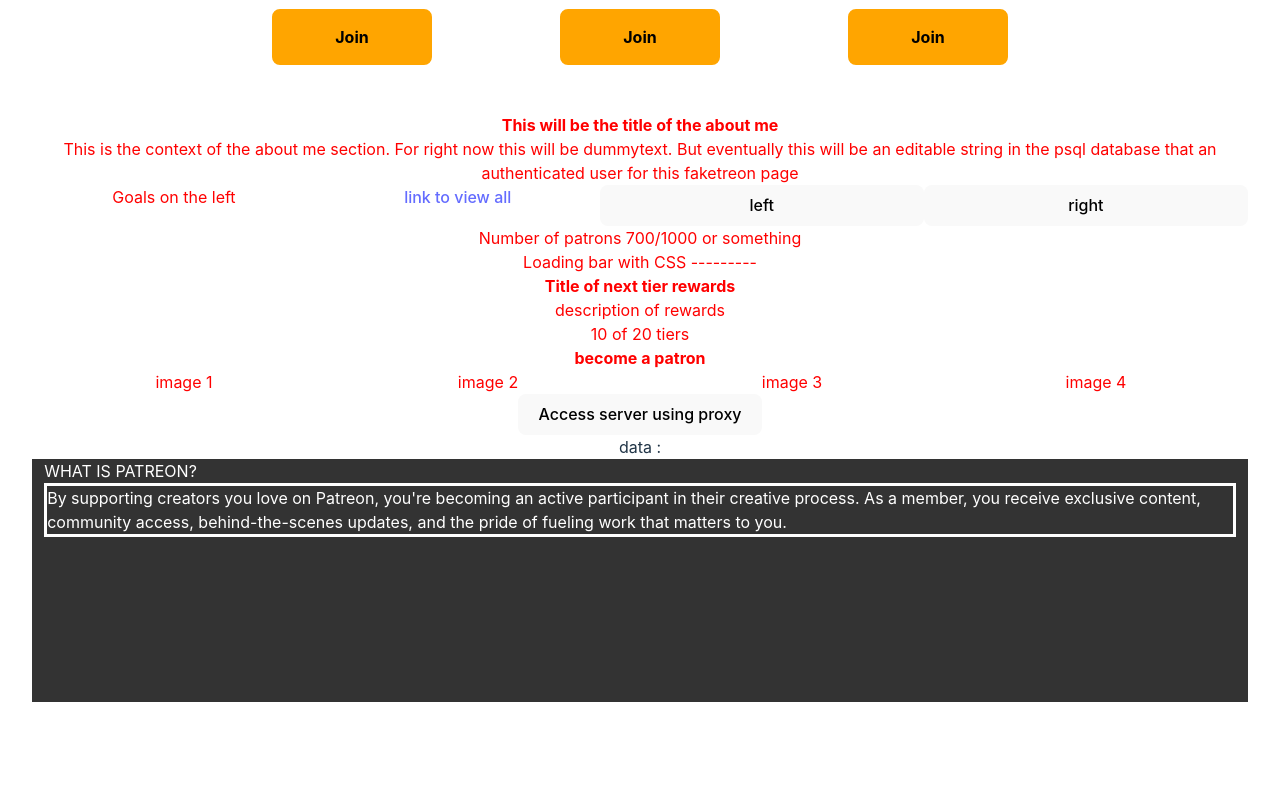
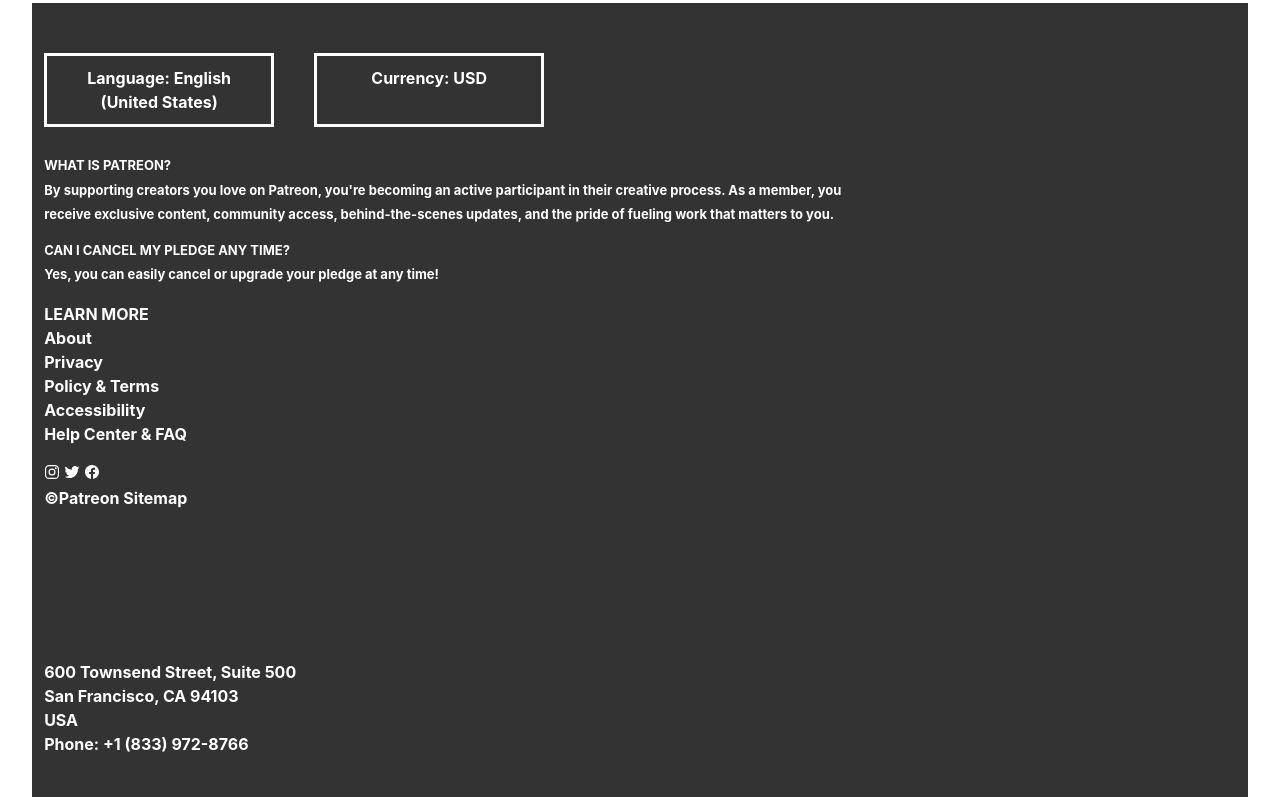
Before and after one commit to JeremyEffinger/faketreon, a React (Vite) app in the folder client/: page / in a window 1280 px wide. Shown: the part 1203-2000 px from the top of the page. Before the commit the page ends 1937 px from the top, so only its background shows below. Built offline with nearby package versions, Linux system fonts and the light colour scheme.

Commit message:
added changes to avatar (not complete) added bare bones footer

```diff
--- a/client/src/App.jsx
+++ b/client/src/App.jsx
@@ -27,7 +27,6 @@
       <Header />
       <Banner />
       <Avatar />
-      <Avatar></Avatar>
       <Membership />
       <AboutMe />
       <div>
--- a/client/src/components/avatar/avatar.jsx
+++ b/client/src/components/avatar/avatar.jsx
@@ -1,9 +1,10 @@
 import React from "react";
+import style from "../avatar/avatar.module.scss"
 
 const Avatar = (props) => {
   return (
-    <div>
-      <img className="photo" src={"static/images/avatars/dummyPhoto.png"} />
+    <div className={style.avatar}>
+      <img className={style.photo} src={"static/images/avatars/dummyPhoto.png"} />
     </div>
   );
 };
--- /dev/null
+++ b/client/src/components/avatar/avatar.module.scss
@@ -0,0 +1,5 @@
+.photo {
+    width: 150px;
+    height: 150px;
+    border-radius: 50%;
+}
--- a/client/src/containers/Footer/patreon_Aboutme.jsx
+++ b/client/src/containers/Footer/patreon_Aboutme.jsx
@@ -1,15 +1,46 @@
 import React from 'react'
 import styles from '../Footer/patreon_Aboutme.module.scss'
+import { IoLogoFacebook, IoLogoTwitter, IoLogoInstagram } from "react-icons/io5";
 
 const Patreon_Aboutme = () => {
   return (
-    <div>
-        <div className={styles.aboutme}>
+    <div className={styles.wrapper}>
+      <div className={styles.container}>
+        <div className={styles.language}>Language: English (United States)</div>
+        <div className={styles.currency}>Currency: USD</div>
+      </div>
+          <div className={styles.aboutme}>
             WHAT IS PATREON?
-    </div>
-        <div className={styles.summary}>
-By supporting creators you love on Patreon, you're becoming an active participant in their creative process. As a member, you receive exclusive content, community access, behind-the-scenes updates, and the pride of fueling work that matters to you.
-        </div>
+          </div>
+          <div className={styles.summary}>
+              By supporting creators you love on Patreon, you're becoming an active participant in their creative process. As a member, you receive exclusive content, community access, behind-the-scenes updates, and the pride of fueling work that matters to you.
+          </div>
+          <div className={styles.cancel}>
+                      CAN I CANCEL MY PLEDGE ANY TIME? <br />
+              Yes, you can easily cancel or upgrade your pledge at any time!
+          </div>
+          <div className={styles.learnmoreContainer}>
+          LEARN MORE <br />
+            <ul>
+              <li>About</li>
+              <li>Privacy</li>
+              <li>Policy & Terms</li>
+              <li>Accessibility</li>
+              <li>Help Center & FAQ</li>
+            </ul>
+          </div>
+          <div className={styles.logoz}>
+          <IoLogoInstagram /> <IoLogoTwitter /> <IoLogoFacebook />
+          </div>
+          <div>
+            ©Patreon Sitemap
+          </div>
+          <footer className={styles.location}>
+          600 Townsend Street, Suite 500 <br />
+          San Francisco, CA 94103 <br />
+          USA <br />
+          Phone: +1 (833) 972-8766
+          </footer>
     </div>
   )
 }
--- a/client/src/containers/Footer/patreon_Aboutme.module.scss
+++ b/client/src/containers/Footer/patreon_Aboutme.module.scss
@@ -1,10 +1,66 @@
+.wrapper {
+    font-weight: bold;
+    padding-top: 50px;
+    display: grid;
+    grid-template-columns: 800px;
+    grid-template-rows: 80px 25px 60px;
+    text-align: left;
+}
+
+.container {
+    align-content: space-between;
+    grid-gap: 40px;
+    display: grid;
+    grid-template-columns: 230px 230px;
+}
+
+.language {
+    padding-right: 15px;
+    padding-bottom: 10px;
+    padding-top: 10px;
+    padding-left: 15px;
+    text-align: center;
+    border-style: solid;
+}
+
+.currency {
+    padding-right: 15px;
+    padding-bottom: 10px;
+    padding-top: 10px;
+    padding-left: 15px;
+    text-align: center;
+    border-style: solid;
+}
+
 .aboutme {
-    display: flex;
-    float: left;
+    padding-top: 20px;
+    font-weight: bold;
+    font-size: small;
 }
 
 .summary {
-    border-style: solid;
-    border-color: white;
-    float: left
+    padding-top: 20px;
+    float: left;
+    font-size: small;
 }
+
+.cancel {
+    padding-top: 20px;
+    font-size: small;
+}
+
+.learnmoreContainer {
+    margin-block-start: 1em;
+    margin-block-end: 1em;
+    margin-inline-start: 0px;
+    margin-inline-end: 0px;
+    font-weight: bold;
+}
+
+.logoz {
+        float: right;
+}
+
+.location {
+    padding-top: 150px;
+}
--- a/package.json
+++ b/package.json
@@ -17,6 +17,7 @@
     "postgres": "^3.3.3",
     "react": "^18.2.0",
     "react-dom": "^18.2.0",
+    "react-icons": "^4.7.1",
     "recoil": "^0.7.6"
   },
   "devDependencies": {
```
Also changed, not shown: 1 other file (tests, documents, lock files or other folders).
